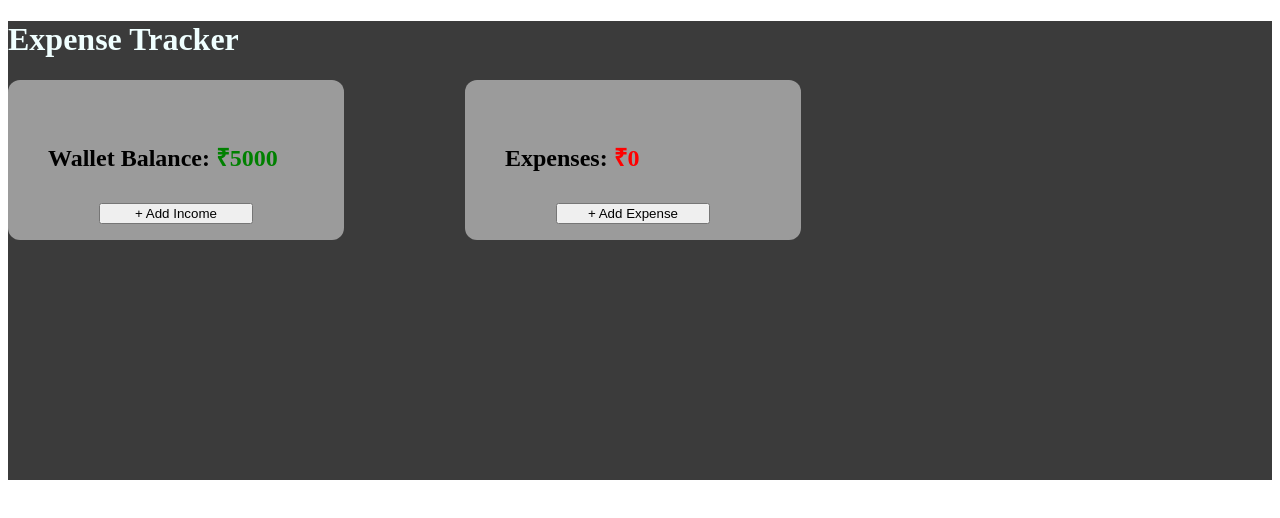
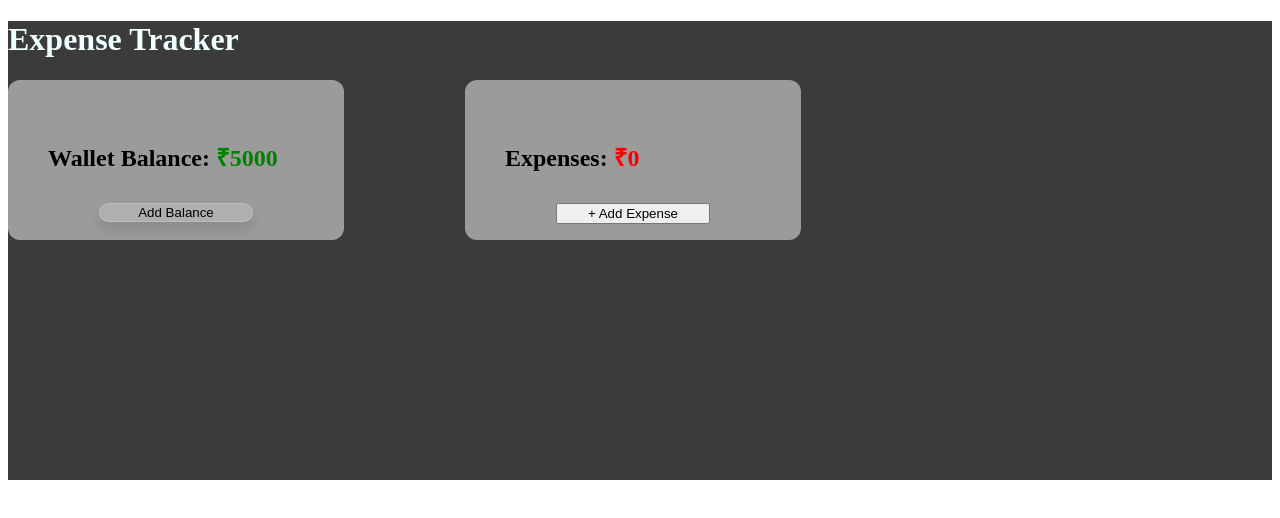
Before and after one commit to KarthikMishra/xpense, a React (Vite) app: page / in a window 1280 px wide. Shown: the top 518 px of the page. Built offline with nearby package versions, Linux system fonts and the light colour scheme.

Commit message:
Add Balance

```diff
--- a/src/components/Dashboard.jsx
+++ b/src/components/Dashboard.jsx
@@ -132,9 +132,10 @@ export default function Dashboard() {
             <div className="wallet-card-container">
             <h2>Wallet Balance: <span className="income-amount">₹{walletBalance}</span></h2>
             <button
+                className="glassmorphism"
                 onClick={() => setIsIncomeModalOpen(true)}
             >
-            + Add Income
+            Add Balance
             </button>
             </div>
             <div className="wallet-card-container">
```
